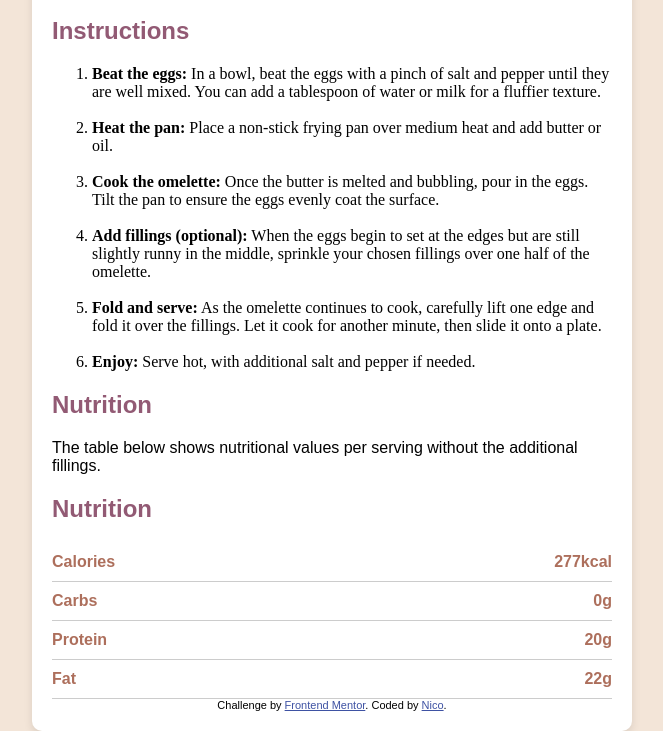
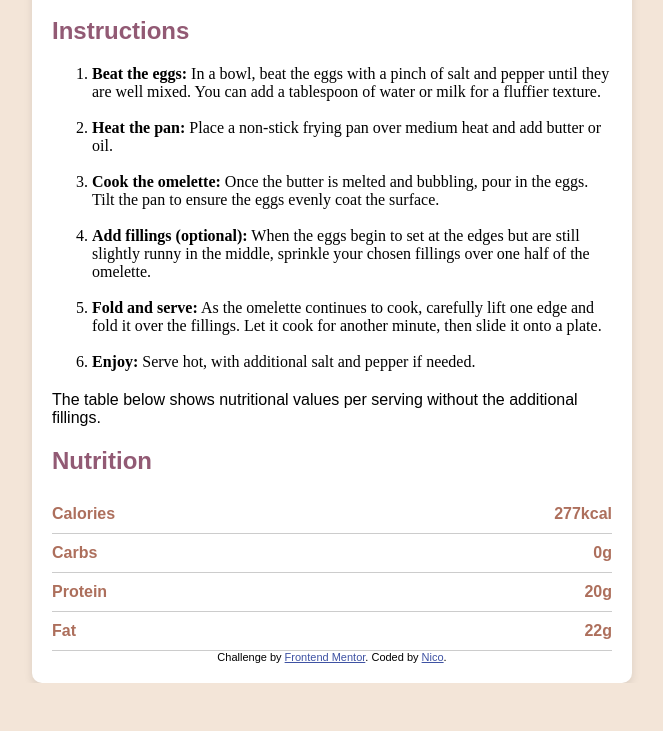
Before and after one commit to Nico243/C-Users-Nico-Desktop-Git-Development-Project-Recipe-page, a plain HTML site: page index.html in a window 1280 px wide. Shown: the part 943-1674 px from the top of the page, without its empty margins (308-971 px from the left). After the commit the page ends 1626 px from the top, so only its background shows below. Drawn offline with Linux system fonts and the light colour scheme.

Commit message:
modified:   index.html

```diff
--- a/index.html
+++ b/index.html
@@ -178,7 +178,7 @@
             </ol>
         </section>
         <section class="container-sub">
-            <h2 class="header">Nutrition</h2>
+
             <p>The table below shows nutritional values per serving without the additional fillings.</p>
         </section>
         <section class="container-sub">
```
